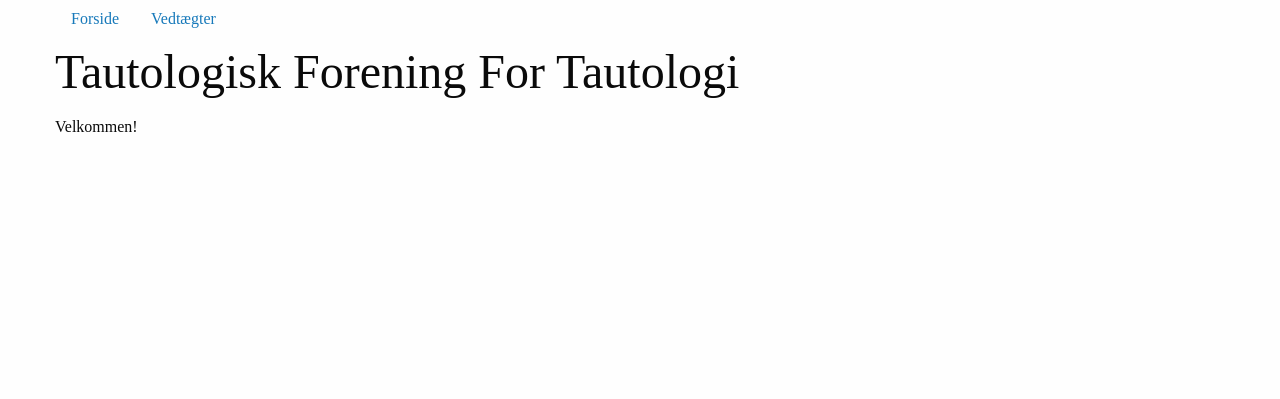
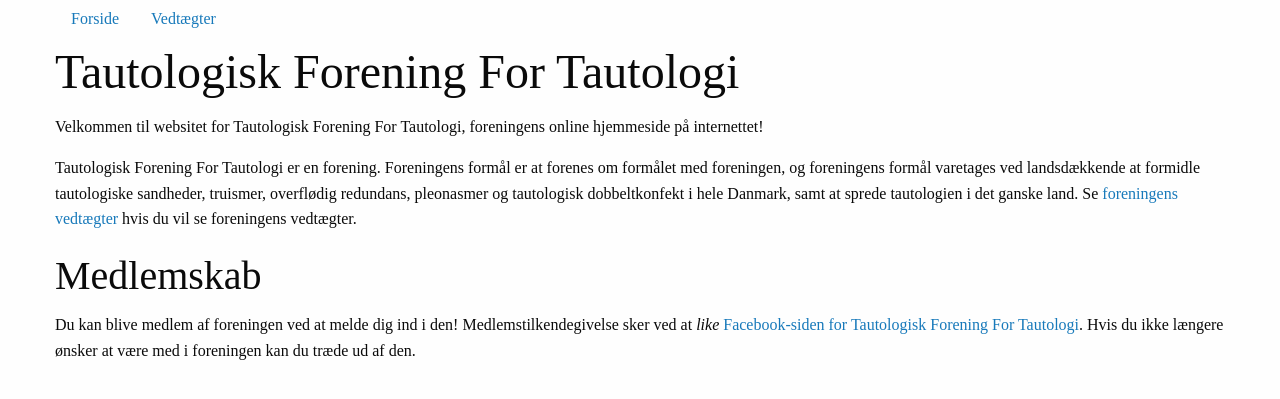
Before and after one commit to markuswustenberg/tfft.dk, a Jekyll site: the page built from docs/index.md, in a window 1280 px wide. Shown: the top 399 px of the page. Built offline with Jekyll 4.4.1, drawn with Linux system fonts in a browser that asks for light colours; some web fonts are replaced.

Commit message:
Forsidestof

```diff
--- a/docs/index.md
+++ b/docs/index.md
@@ -1,4 +1,10 @@
 ---
 title: "Tautologisk Forening For Tautologi"
 ---
-Velkommen!
+Velkommen til websitet for Tautologisk Forening For Tautologi, foreningens online hjemmeside på internettet!
+
+Tautologisk Forening For Tautologi er en forening. Foreningens formål er at forenes om formålet med foreningen, og foreningens formål varetages ved landsdækkende at formidle tautologiske sandheder, truismer, overflødig redundans, pleonasmer og tautologisk dobbeltkonfekt i hele Danmark, samt at sprede tautologien i det ganske land. Se [foreningens vedtægter](/vedtaegter.html) hvis du vil se foreningens vedtægter.
+
+## Medlemskab
+
+Du kan blive medlem af foreningen ved at melde dig ind i den! Medlemstilkendegivelse sker ved at _like_ [Facebook-siden for Tautologisk Forening For Tautologi](https://www.facebook.com/tfftdk). Hvis du ikke længere ønsker at være med i foreningen kan du træde ud af den.
```
